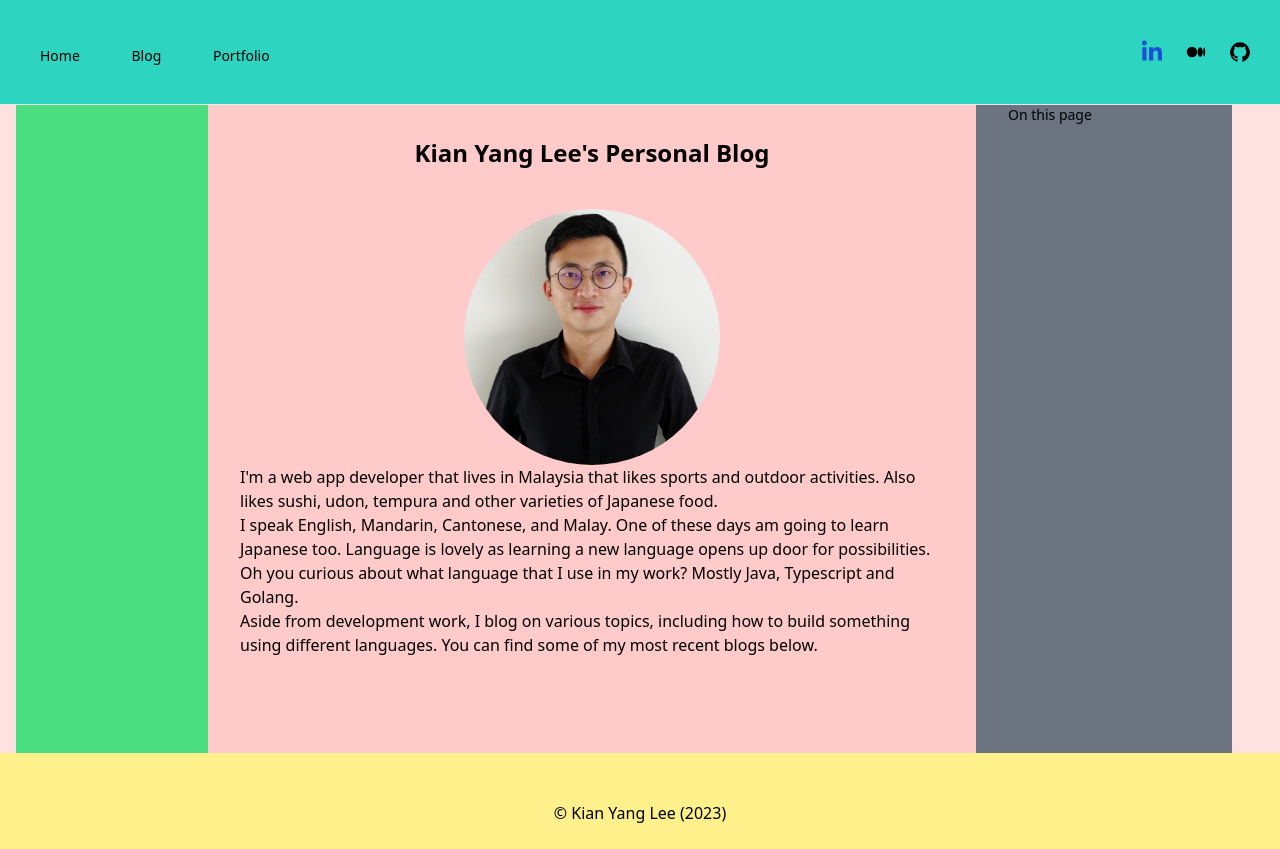
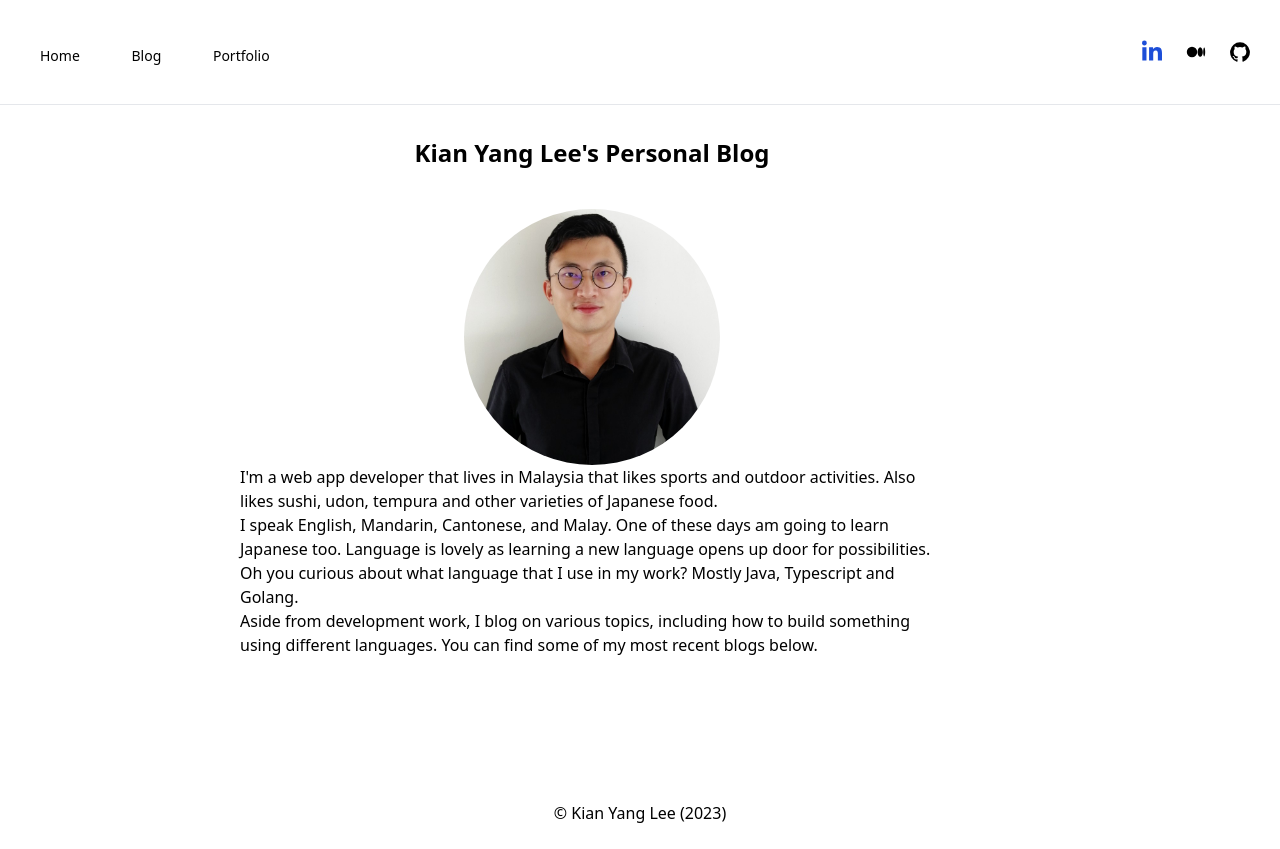
Before and after one commit to KianYang-Lee/kianyang-lee.github.io, a SvelteKit app: page / in a window 1280 px wide. Built offline with nearby package versions, Linux system fonts and the light colour scheme.

Commit message:
Remove background color.

```diff
--- a/src/routes/+layout.svelte
+++ b/src/routes/+layout.svelte
@@ -2,7 +2,7 @@
 	import '../app.css';
 </script>
 
-<header class="sticky top-0 z-40 flex-none w-full mx-auto bg-teal-400 border-b border-gray-200">
+<header class="sticky top-0 z-40 flex-none w-full mx-aut border-b border-gray-200">
 	<div class="flex items-center justify-between w-full px-3 py-3 mx-auto max-w-7xl lg:px-4">
 		<nav class="flex items-center justify-between flex-wrap  p-6">
 			<div class="h-8 mr-3 w-full block flex-grow lg:flex lg:items-center lg:w-auto">
@@ -74,11 +74,11 @@
 	</div>
 </header>
 <!-- Content -->
-<div class="bg-red-100 w-full px-4 max-w-7xl mx-auto">
+<div class="w-full px-4 max-w-7xl mx-auto">
 	<div class="lg:flex" id="nav-and-content-container">
 		<aside
 			id="sidebar"
-			class="fixed inset-0 z-20 flex-none hidden w-72 bg-green-400 lg:static lg:h-auto lg:overflow-y-visible lg:pt-0 lg:w-48 lg:block"
+			class="fixed inset-0 z-20 flex-none hidden w-72 lg:static lg:h-auto lg:overflow-y-visible lg:pt-0 lg:w-48 lg:block"
 		>
 			<div
 				id="nav-wrapper"
@@ -99,18 +99,17 @@
 		>
 			<div class="flex w-full">
 				<div
-					class="flex-auto max-w-4xl min-w-0 pt-6 bg-red-200 lg:px-8 lg:pt-8 pb-12 xl:pb-24 lg:pb-16 "
+					class="flex-auto max-w-4xl min-w-0 pt-6 lg:px-8 lg:pt-8 pb-12 xl:pb-24 lg:pb-16 "
 				>
 					<slot />
 				</div>
-				<div class="flex-none hidden w-64 pl-8 mr-8 xl:text-sm xl:block xl:bg-gray-500">
-					On this page
+				<div class="flex-none hidden w-64 pl-8 mr-8 xl:text-sm xl:block">
 				</div>
 			</div>
 		</main>
 	</div>
 </div>
-<footer class="py-12 bg-yellow-200 h-12">
+<footer class="py-12 h-12">
 	<p class="text-center">© Kian Yang Lee (2023)</p>
 </footer>
 <!-- <footer class="fixed bottom-0 left-0 w-full bg-yellow-200 max-w-4xl ml-auto mr-auto h-16">Copyright by Kian Yang Lee</footer> -->
```
